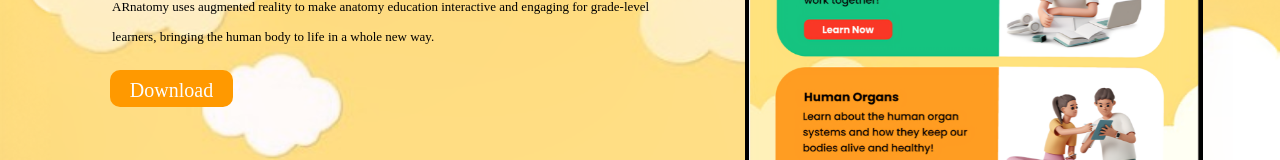
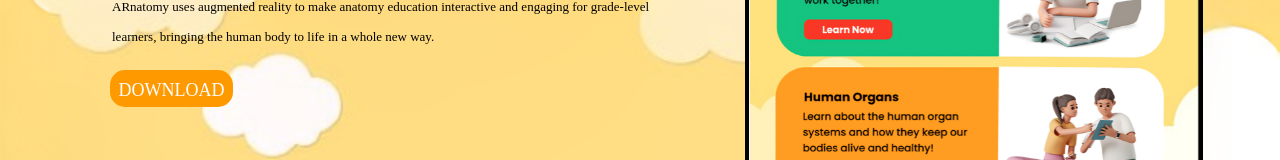
Before and after one commit to keijoss/ARnatomy-Landing-Page, a React (Create React App) app: page / in a window 1280 px wide. Shown: the part 539-699 px from the top of the page. Built offline with nearby package versions, Linux system fonts and the light colour scheme.

Commit message:
adjustment
bit adjustment on the logo

```diff
--- a/src/App.css
+++ b/src/App.css
@@ -150,7 +150,7 @@
 top: 595px;
 
 background: #FF9900;
-border-radius: 10px;
+border-radius: 15px;
 border-color: transparent;
 
 
@@ -165,7 +165,7 @@
 font-family: 'Poppins';
 font-style: normal;
 font-weight: 400;
-font-size: 20px;
+font-size: 18px;
 line-height: 35px;
 
 color: #FDFDFD;
--- a/src/App.js
+++ b/src/App.js
@@ -27,7 +27,7 @@
           </p>
 
           <img src={tab} alt="tab" className="tab" />
-          <button>Download</button>
+          <button>DOWNLOAD</button>
           </section>
 
         {/* Cards Section */}
```
